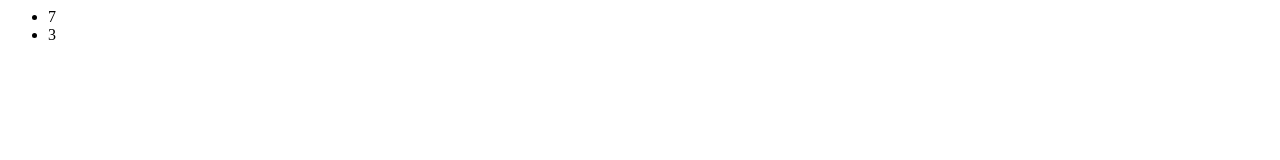
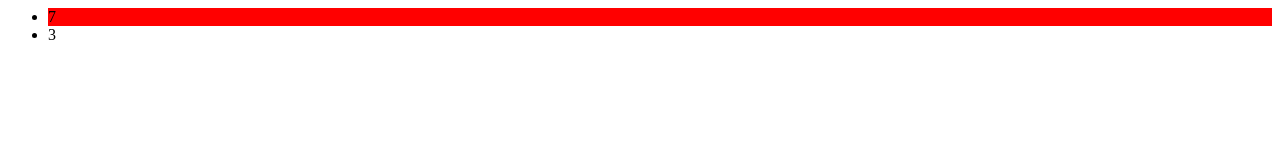
Before and after one commit to nikkiconsolacion/Dom-prework-1, a plain HTML site: page index.html in a window 1280 px wide. Drawn offline with Linux system fonts and the light colour scheme.

Commit message:
added a class to lucky numbers

```diff
--- a/index.html
+++ b/index.html
@@ -4,6 +4,9 @@
   }
   div p:last-child {
     color: blue;
+  }
+  .lucky {
+    background-color: red;
   }
 </style>
 <head>
@@ -15,7 +18,7 @@
     const data = [
       {
         value: 7,
-        lucky: true
+        isLucky: true
       },
       {
         value: 3
@@ -27,7 +30,11 @@
     data.forEach( item => {
       // for each obj in the data arr, create a list element <li></li>
       const li = document.createElement('li');
-      // create a span for each
+      // if the number is lucky, add a class 'lucky' to the li
+      if (item.isLucky) {
+        li.className = 'lucky';
+      }
+      // create a span for each li
       const span = document.createElement('span');
       // fill span with number from data arr <span>7</span>
       span.innerHTML = item.value;
```
